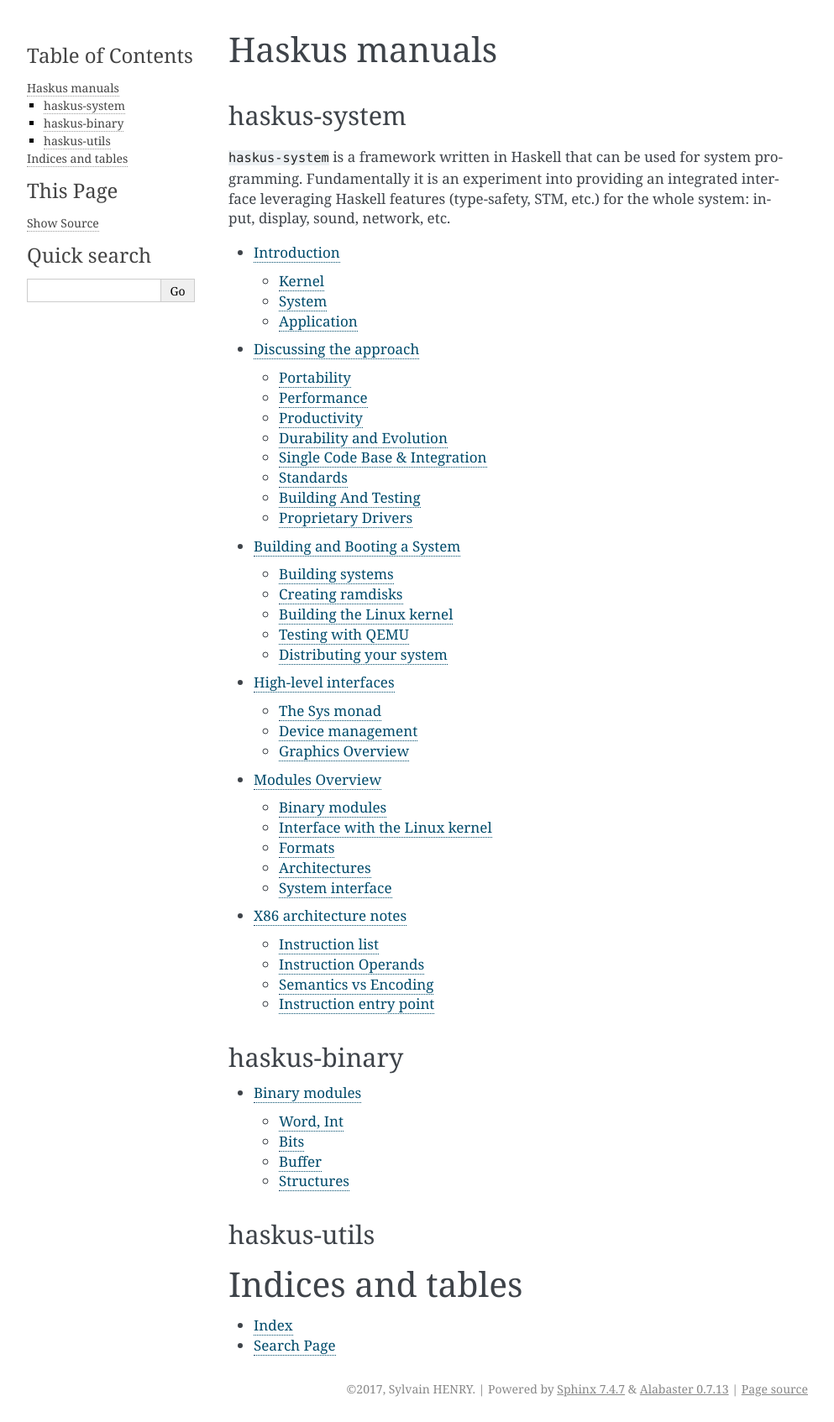
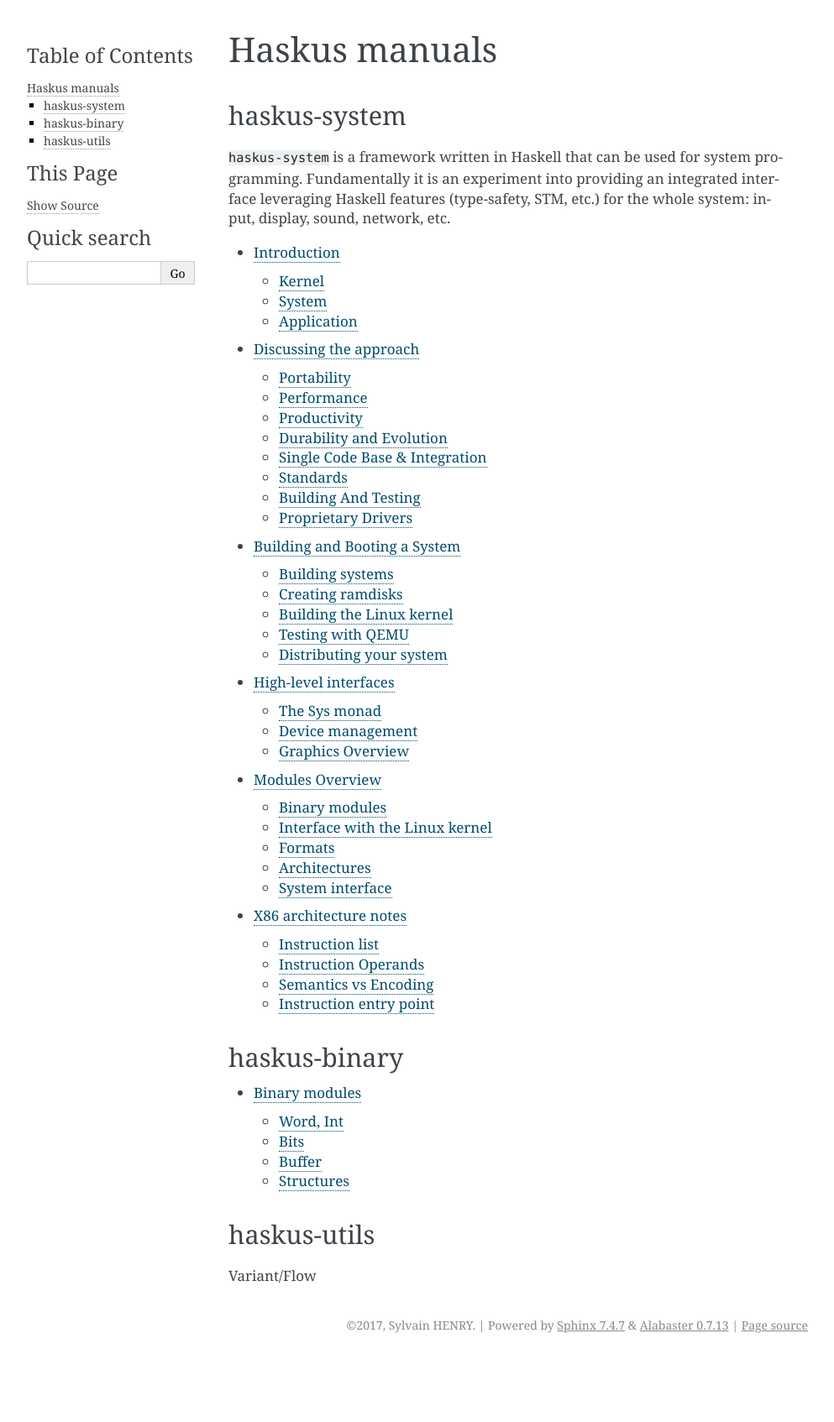
Before and after one commit to haskus/haskus-manual, a Sphinx documentation site: the page built from source/index.rst, in a window 1280 px wide. Shown: the whole page at 84% size, without its empty margins (148-1141 px from the left). Built offline with Sphinx 7.4.7, drawn with Linux system fonts in a browser that asks for light colours; after the commit the page ends 1618 px from its top, so only the background shows below that.

Commit message:
Remove stuff

```diff
--- a/source/index.rst
+++ b/source/index.rst
@@ -13,7 +13,6 @@
 programming. Fundamentally it is an experiment into providing an integrated
 interface leveraging Haskell features (type-safety, STM, etc.) for the whole
 system: input, display, sound, network, etc.
-
 
 .. toctree::
    :maxdepth: 2
@@ -36,12 +35,7 @@
 haskus-utils
 -------------
 
+Variant/Flow
+
 .. toctree::
    :maxdepth: 2
-
-
-Indices and tables
-==================
-
-* :ref:`genindex`
-* :ref:`search`
```
